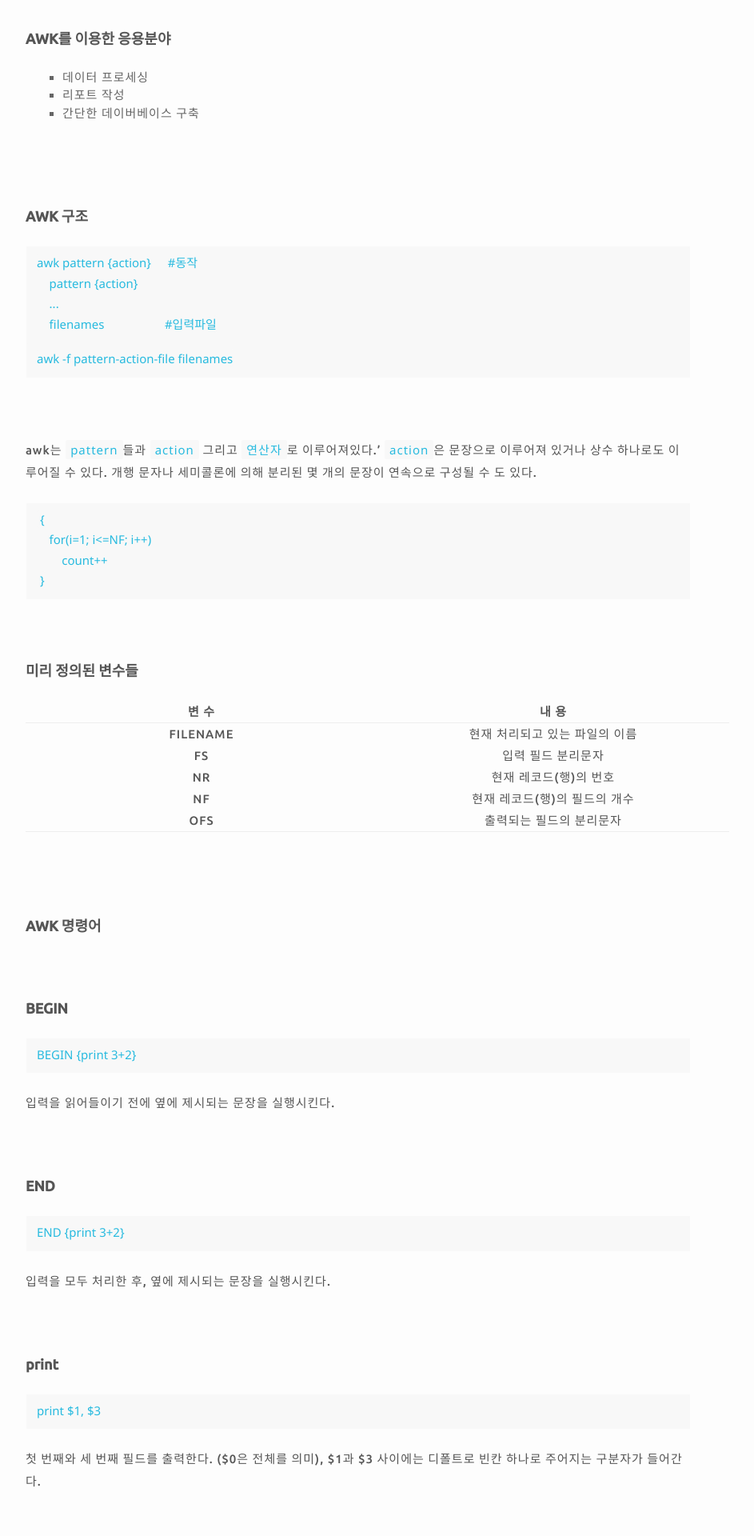
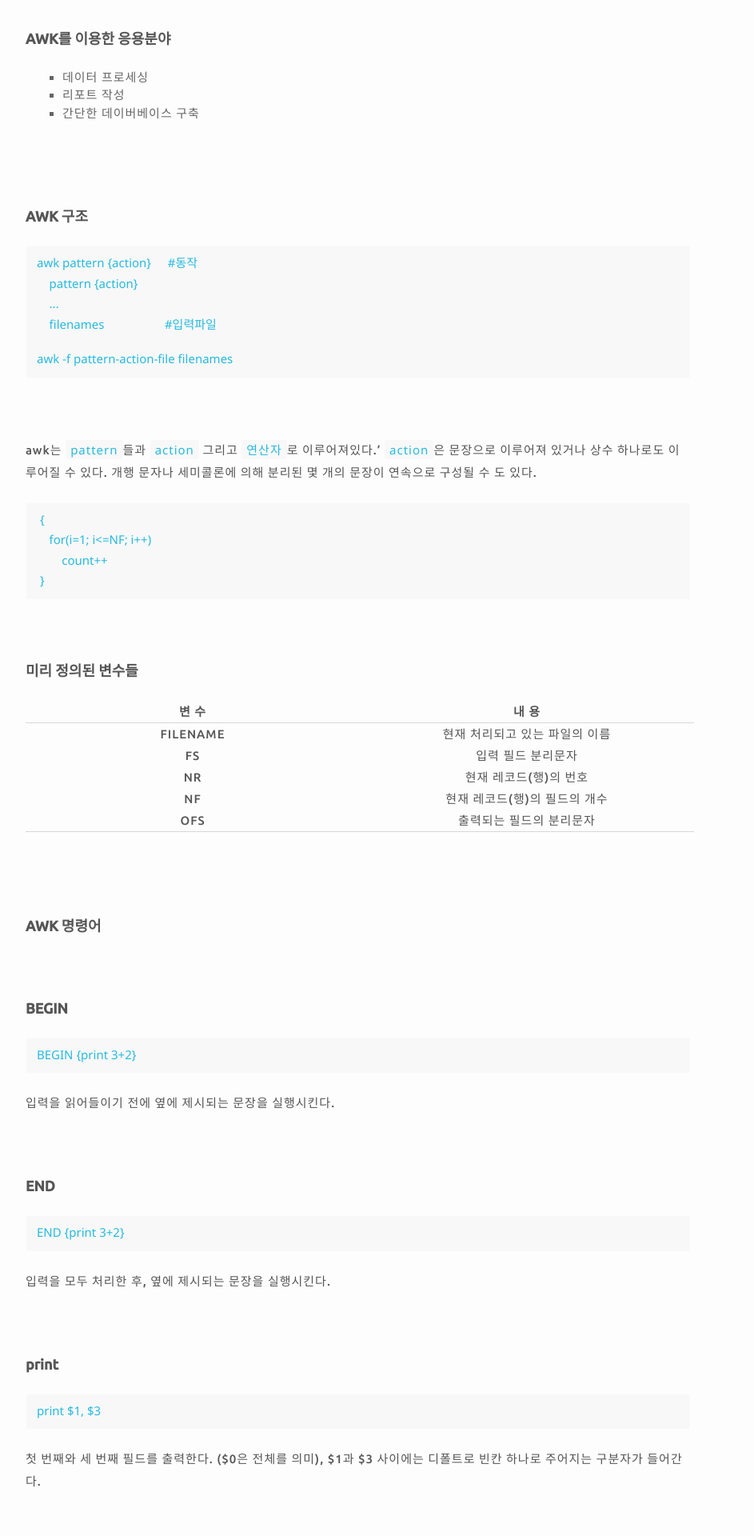
Before and after one commit to plus4070/plus4070.github.io, a Jekyll site: the page built from _posts/2016-03-07-AWK.md, in a window 1280 px wide. Shown: the part 921-2841 px from the top of the page at 80% size, without its empty margins (192-1135 px from the left). Built offline with Jekyll 4.4.1, drawn with Linux system fonts in a browser that asks for light colours; nearby versions of some CDN libraries; comment, search, counter and statistics services are not loaded.

Commit message:
Edit table style

```diff
--- a/_sass/_base.scss
+++ b/_sass/_base.scss
@@ -215,11 +215,11 @@ pre {
  */
 
 table, th {
-    width: 100%;
+    width: 95%;
     table-layout: fixed;
     margin: 24px;
     text-align: center;
-    border-bottom: 1px solid #eee;
+    border-bottom: 1px solid #D8D8D8;
     border-collapse: collapse;
     line-height: 25px;
     letter-spacing: 1px;
```
Also changed, not shown: _posts/2016-04-17-Node.js.md (+6 -6 lines).
